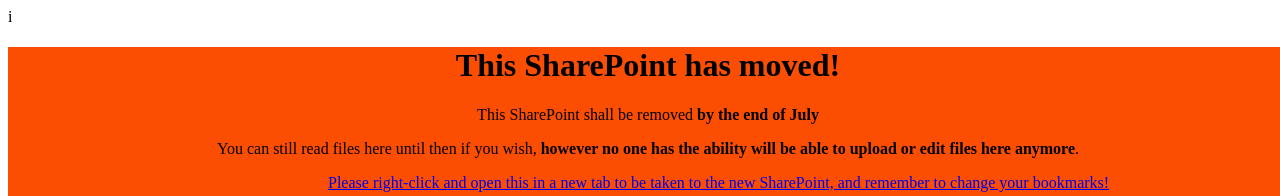
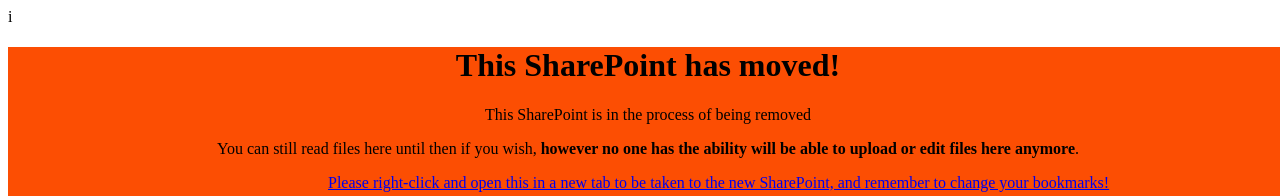
Before and after one commit to tizzle-b-rizzle/old_SharePoint_message, a plain HTML site: page index.html in a window 1280 px wide. Shown: the top 196 px of the page. Drawn offline with Linux system fonts and the light colour scheme.

Commit message:
Update index.html

```diff
--- a/index.html
+++ b/index.html
@@ -9,7 +9,7 @@
   <body>
     <div id="main">
       <h1>This SharePoint has moved!</h1>
-      <p>This SharePoint shall be removed <b>by the end of July</b></p>
+      <p>This SharePoint is in the process of being removed</b></p>
       <p>
         You can still read files here until then if you wish,
         <b
```
